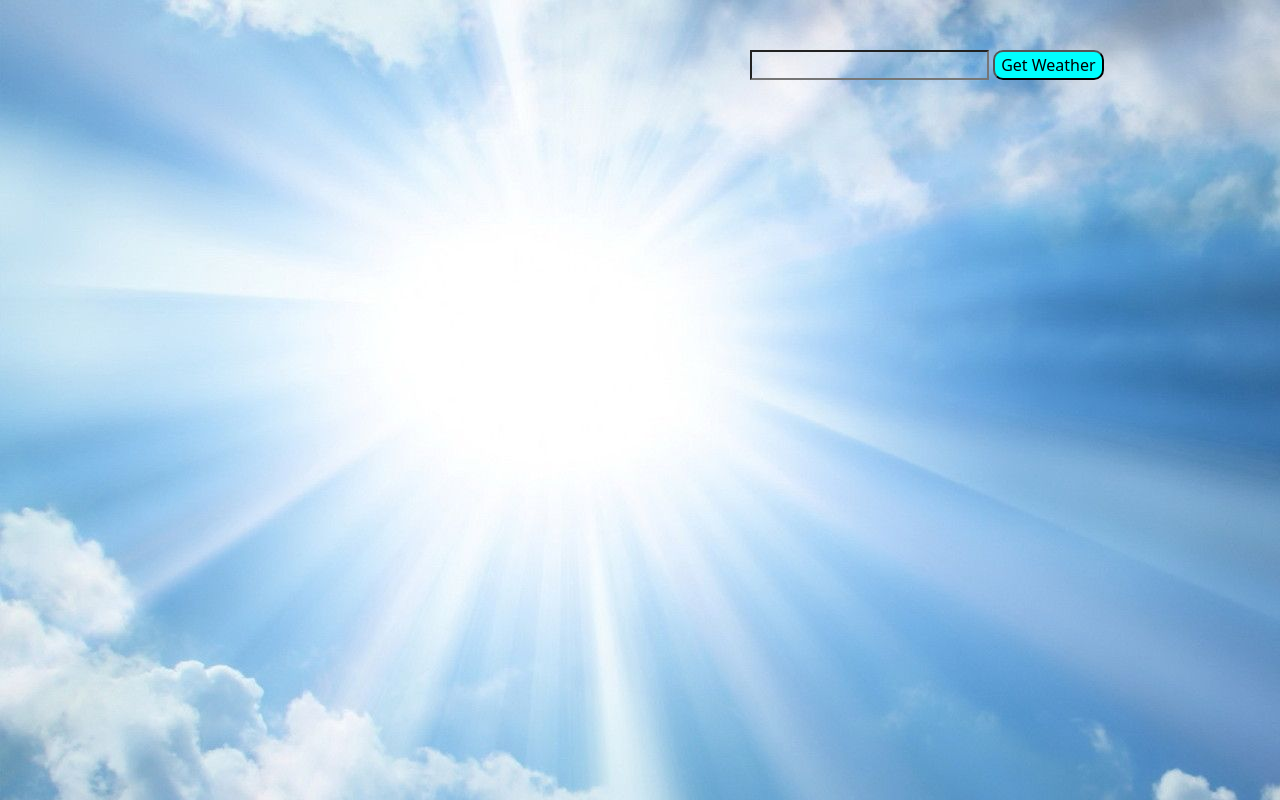
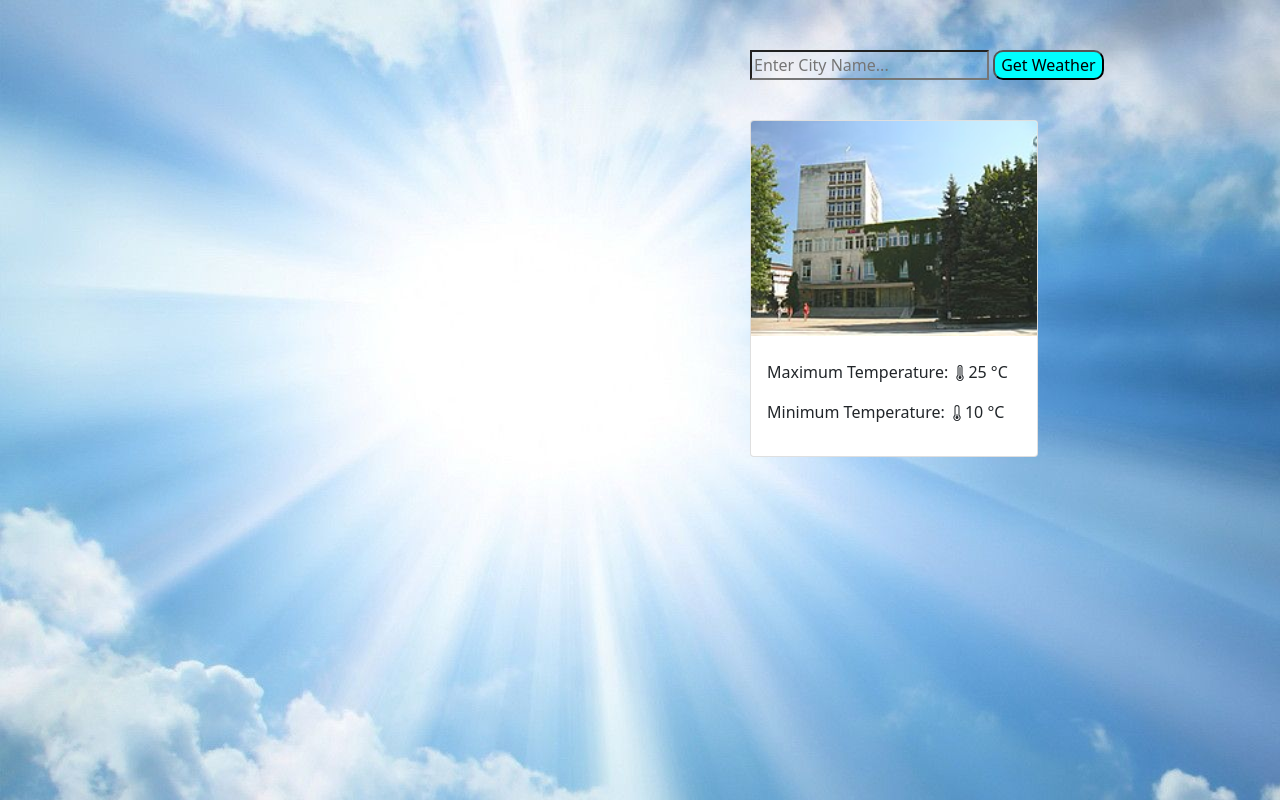
Before and after one commit to ValentinVasilev/JavaScript, a plain HTML site: page Small-JavaScript-Projects/05. GetWeather/index.html in a window 1280 px wide. Both pictures are taken after a click on the button "Get Weather". Drawn offline with nearby package versions, Linux system fonts and the light colour scheme.

Commit message:
Create
Card with Information for City input.

```diff
--- a/Small-JavaScript-Projects/05. GetWeather/index.html
+++ b/Small-JavaScript-Projects/05. GetWeather/index.html
@@ -13,8 +13,16 @@
 
 <body>
     <div class="input" id="input">
-        <input type="text" id="inputField">
+        <input type="text" id="inputField" placeholder="Enter City Name...">
         <button type="submit" id="getWeatherBtn">Get Weather</button>
+    </div>
+    <div class="card" id="cityCard" style="display: none;">
+        <img src="/05. GetWeather/root/pictures/Montana.jpg" class="card-img-top" alt="...">
+        <div class="card-body">
+            <h5 class="card-title">City</h5>
+            <p id="max-temperature"></p>
+            <p id="min-temperature"></p>
+        </div>
     </div>
     <script src="script.js"></script>
 </body>
--- a/Small-JavaScript-Projects/05. GetWeather/script.js
+++ b/Small-JavaScript-Projects/05. GetWeather/script.js
@@ -1 +1,29 @@
-console.log('Hello');
+const celsius = " °C";
+const celsiusMaxIcon = `<svg xmlns="http://www.w3.org/2000/svg" width="16" height="16" fill="currentColor" class="bi bi-thermometer-high" viewBox="0 0 16 16">
+<path d="M9.5 12.5a1.5 1.5 0 1 1-2-1.415V2.5a.5.5 0 0 1 1 0v8.585a1.5 1.5 0 0 1 1 1.415z"/>
+<path d="M5.5 2.5a2.5 2.5 0 0 1 5 0v7.55a3.5 3.5 0 1 1-5 0V2.5zM8 1a1.5 1.5 0 0 0-1.5 1.5v7.987l-.167.15a2.5 2.5 0 1 0 3.333 0l-.166-.15V2.5A1.5 1.5 0 0 0 8 1z"/>
+</svg>`
+const celsiusMinIcon = `<svg xmlns="http://www.w3.org/2000/svg" width="16" height="16" fill="currentColor" class="bi bi-thermometer-low" viewBox="0 0 16 16">
+<path d="M9.5 12.5a1.5 1.5 0 1 1-2-1.415V9.5a.5.5 0 0 1 1 0v1.585a1.5 1.5 0 0 1 1 1.415z"/>
+<path d="M5.5 2.5a2.5 2.5 0 0 1 5 0v7.55a3.5 3.5 0 1 1-5 0V2.5zM8 1a1.5 1.5 0 0 0-1.5 1.5v7.987l-.167.15a2.5 2.5 0 1 0 3.333 0l-.166-.15V2.5A1.5 1.5 0 0 0 8 1z"/>
+</svg>`;
+
+const maxTemperature = 25;
+const minTemperature = 10;
+
+let getBtn = document.getElementById("getWeatherBtn");
+getBtn.addEventListener("click", () => {
+  let inputField = document.getElementById("inputField");
+  let card = document.getElementsByClassName("card-title")[0];
+  let cityCard = document.getElementById("cityCard");
+
+  let maxTemperatureId = document.getElementById('max-temperature');
+  maxTemperatureId.innerHTML = "Maximum Temperature: " + celsiusMaxIcon + maxTemperature + celsius;
+
+  let minTemperatureId = document.getElementById('min-temperature');
+  minTemperatureId.innerHTML = "Minimum Temperature: " + celsiusMinIcon + minTemperature + celsius;
+
+  cityCard.style.display = "inline";
+  card.innerHTML = inputField.value;
+  inputField.value = "";
+});
--- a/Small-JavaScript-Projects/05. GetWeather/stype.css
+++ b/Small-JavaScript-Projects/05. GetWeather/stype.css
@@ -13,3 +13,13 @@ body{
   border-radius: 10px;
   background-color: aqua;
 }
+.card{
+    position: absolute;
+    top: 120px;
+    left: 750px;
+    width: 18rem;
+}
+/* #moreInfo{
+    position: absolute;
+    top: 200px;
+} */
```
Also changed, not shown: Small-JavaScript-Projects/05. GetWeather/root/pictures/Montana.jpg (added).
